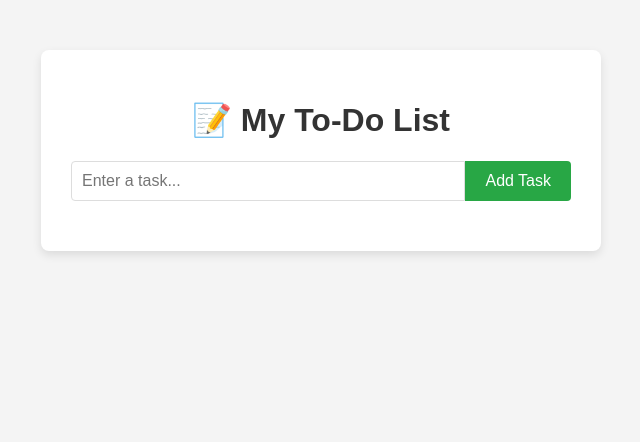
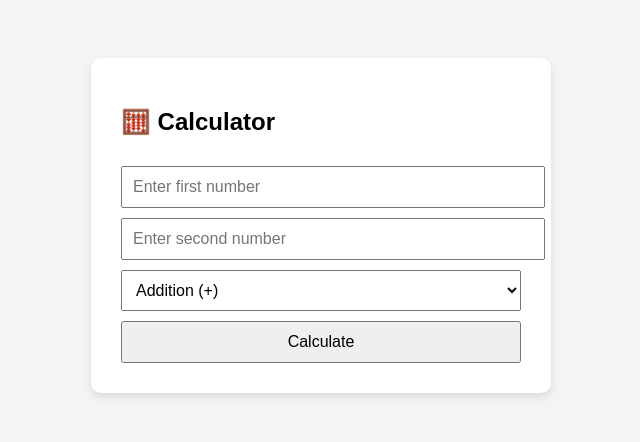
Before and after one commit to vishvajnavin/soon-devops, a Flask app: page / in a window 1280 px wide. Shown: the top 442 px of the page, without its empty margins (319-959 px from the left). Run offline with Flask 3, Linux system fonts and the light colour scheme.

Commit message:
Replaced To-Do App with Calculator App

```diff
--- a/app.py
+++ b/app.py
@@ -1,15 +1,30 @@
-
-from flask import Flask, render_template, request, redirect, url_for
+from flask import Flask, render_template, request
 
 app = Flask(__name__)
-tasks = []
 
 @app.route('/', methods=['GET', 'POST'])
-def index():
+def calculator():
+    result = None
     if request.method == 'POST':
-        task = request.form['task']
-        tasks.append(task)
-    return render_template('index.html', tasks=tasks)
+        try:
+            num1 = float(request.form['num1'])
+            num2 = float(request.form['num2'])
+            operation = request.form['operation']
+
+            if operation == 'add':
+                result = num1 + num2
+            elif operation == 'subtract':
+                result = num1 - num2
+            elif operation == 'multiply':
+                result = num1 * num2
+            elif operation == 'divide':
+                result = num1 / num2 if num2 != 0 else "Error (division by zero)"
+            else:
+                result = "Invalid operation"
+
+        except ValueError:
+            result = "Invalid input"
+    return render_template('index.html', result=result)
 
 if __name__ == '__main__':
     app.run(host='0.0.0.0', port=5050)
--- a/templates/index.html
+++ b/templates/index.html
@@ -2,70 +2,54 @@
 <html lang="en">
 <head>
     <meta charset="UTF-8">
-    <title>To-Do App</title>
+    <title>Flask Calculator</title>
     <style>
         body {
             font-family: Arial, sans-serif;
             background: #f4f4f4;
-            margin: 0;
-            padding: 0;
+            padding: 50px;
         }
-        .container {
-            max-width: 500px;
-            margin: 50px auto;
+        .calculator {
+            max-width: 400px;
+            margin: auto;
             background: white;
             padding: 30px;
-            border-radius: 8px;
-            box-shadow: 0 4px 10px rgba(0, 0, 0, 0.1);
+            border-radius: 10px;
+            box-shadow: 0 4px 8px rgba(0,0,0,0.1);
         }
-        h1 {
+        input, select {
+            width: 100%;
+            padding: 10px;
+            margin-top: 10px;
+            font-size: 16px;
+        }
+        .result {
+            margin-top: 20px;
+            font-size: 20px;
             text-align: center;
-            color: #333;
-        }
-        form {
-            display: flex;
-            margin-bottom: 20px;
-        }
-        input[type="text"] {
-            flex: 1;
-            padding: 10px;
-            font-size: 16px;
-            border: 1px solid #ddd;
-            border-radius: 4px 0 0 4px;
-        }
-        input[type="submit"] {
-            padding: 10px 20px;
-            font-size: 16px;
-            background: #28a745;
-            border: none;
-            color: white;
-            border-radius: 0 4px 4px 0;
-            cursor: pointer;
-        }
-        ul {
-            list-style-type: none;
-            padding-left: 0;
-        }
-        li {
-            background: #f9f9f9;
-            margin: 5px 0;
-            padding: 10px;
-            border-left: 5px solid #28a745;
         }
     </style>
 </head>
 <body>
-    <div class="container">
-        <h1>📝 My To-Do List</h1>
+    <div class="calculator">
+        <h2>🧮 Calculator</h2>
         <form method="POST">
-            <input type="text" name="task" placeholder="Enter a task..." required>
-            <input type="submit" value="Add Task">
+            <input type="number" step="any" name="num1" placeholder="Enter first number" required>
+            <input type="number" step="any" name="num2" placeholder="Enter second number" required>
+            <select name="operation" required>
+                <option value="add">Addition (+)</option>
+                <option value="subtract">Subtraction (-)</option>
+                <option value="multiply">Multiplication (×)</option>
+                <option value="divide">Division (÷)</option>
+            </select>
+            <input type="submit" value="Calculate">
         </form>
-        <ul>
-            {% for task in tasks %}
-                <li>{{ task }}</li>
-            {% endfor %}
-        </ul>
+
+        {% if result is not none %}
+            <div class="result">
+                <strong>Result:</strong> {{ result }}
+            </div>
+        {% endif %}
     </div>
 </body>
 </html>
```
Also changed, not shown: k8s-deployment.yaml (added, +34 -0 lines), 1 other file.
